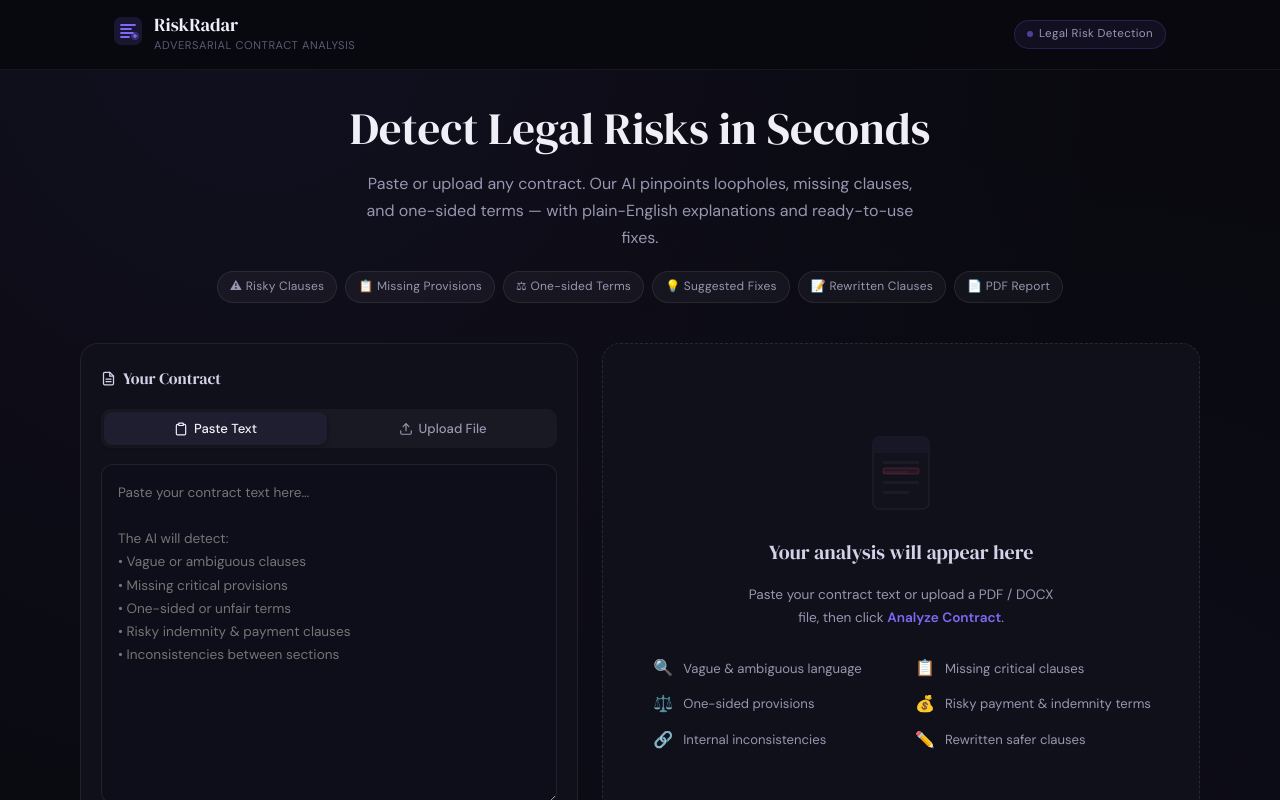
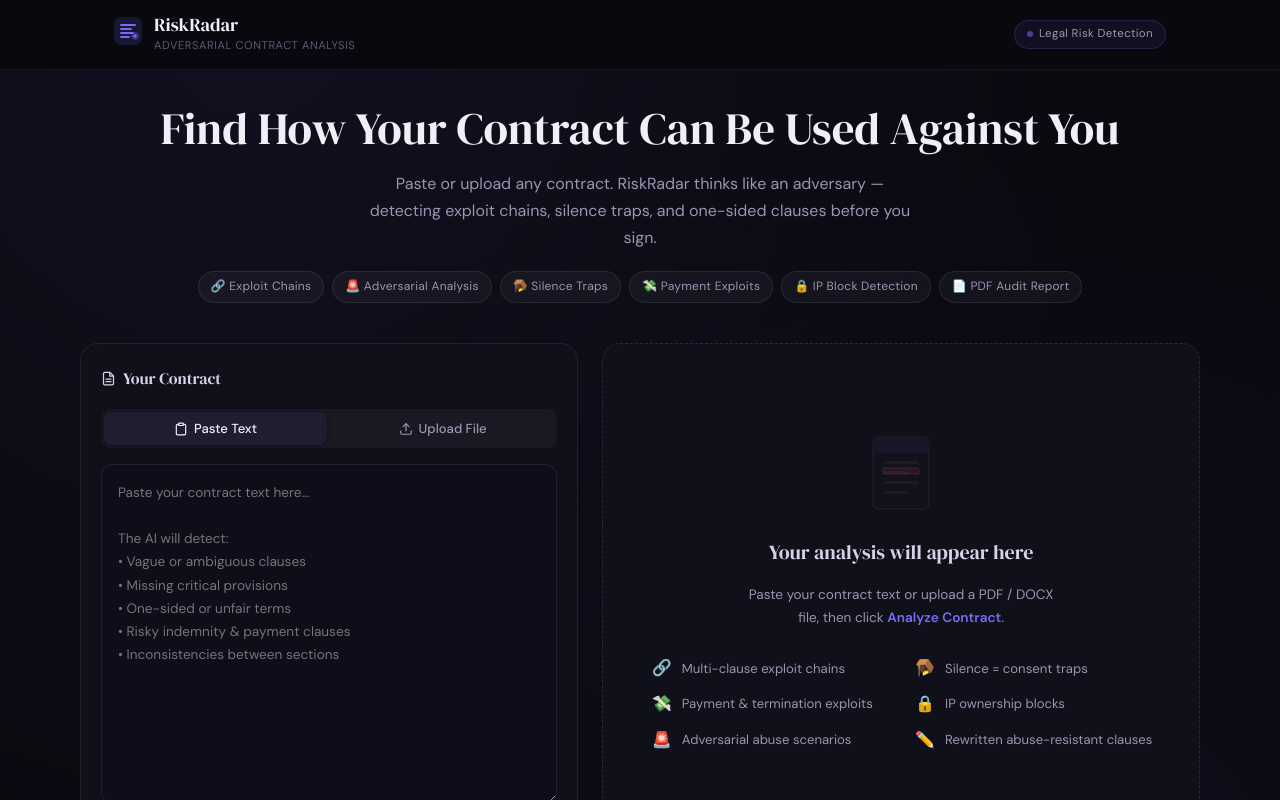
Before and after one commit to Akshay-Arun-Iyer/RiskRadar, a React (Create React App) app in the folder client/: page / in a window 1280 px wide. Shown: the top 800 px of the page. Built offline with nearby package versions, Linux system fonts and the light colour scheme.

Commit message:
Update App.jsx

```diff
--- a/client/src/App.jsx
+++ b/client/src/App.jsx
@@ -55,22 +55,23 @@ export default function App() {
           {/* ── Hero ── */}
           <section style={styles.hero}>
             <h2 style={styles.heroTitle}>
-              Detect Legal Risks in Seconds
+              Find How Your Contract Can Be Used Against You
             </h2>
             <p style={styles.heroSub}>
-              Paste or upload any contract. Our AI pinpoints loopholes, missing clauses,
-              and one-sided terms — with plain-English explanations and ready-to-use fixes.
+              Paste or upload any contract. RiskRadar thinks like an adversary —
+              detecting exploit chains, silence traps, and one-sided clauses
+              before you sign.
             </p>
 
             {/* Feature pills */}
             <div style={styles.pills}>
               {[
-                "⚠ Risky Clauses",
-                "📋 Missing Provisions",
-                "⚖ One-sided Terms",
-                "💡 Suggested Fixes",
-                "📝 Rewritten Clauses",
-                "📄 PDF Report",
+                "🔗 Exploit Chains",
+                "🚨 Adversarial Analysis",
+                "🪤 Silence Traps",
+                "💸 Payment Exploits",
+                "🔒 IP Block Detection",
+                "📄 PDF Audit Report",
               ].map((pill) => (
                 <span key={pill} style={styles.pill}>{pill}</span>
               ))}
@@ -125,7 +126,7 @@ export default function App() {
           <p>
             RiskRadar — For informational purposes only, not legal advice.
             &nbsp;·&nbsp;
-            <span style={{ color: "#7c6af7" }}>RiskRadar</span>
+            <span style={{ color: "#7c6af7" }}>Not a substitute for a lawyer.</span>
           </p>
         </footer>
       </div>
@@ -160,12 +161,12 @@ function EmptyState() {
 
       <div style={styles.emptyFeatures}>
         {[
-          { icon: "🔍", text: "Vague & ambiguous language" },
-          { icon: "📋", text: "Missing critical clauses" },
-          { icon: "⚖️",  text: "One-sided provisions" },
-          { icon: "💰", text: "Risky payment & indemnity terms" },
-          { icon: "🔗", text: "Internal inconsistencies" },
-          { icon: "✏️",  text: "Rewritten safer clauses" },
+          { icon: "🔗", text: "Multi-clause exploit chains" },
+          { icon: "🪤", text: "Silence = consent traps" },
+          { icon: "💸", text: "Payment & termination exploits" },
+          { icon: "🔒", text: "IP ownership blocks" },
+          { icon: "🚨", text: "Adversarial abuse scenarios" },
+          { icon: "✏️",  text: "Rewritten abuse-resistant clauses" },
         ].map(({ icon, text }) => (
           <div key={text} style={styles.emptyFeature}>
             <span style={styles.emptyFeatureIcon}>{icon}</span>
```
